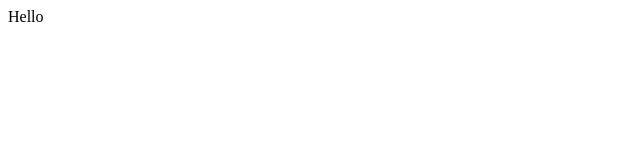
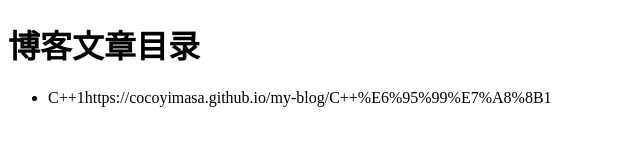
Before and after one commit to cocoyimasa/my-blog, a plain HTML site: page index.html in a window 1280 px wide. Shown: the whole page, without its empty margins (0-640 px from the left). Drawn offline with Linux system fonts and the light colour scheme.

Commit message:
Update index.html

```diff
--- a/index.html
+++ b/index.html
@@ -7,6 +7,9 @@
     <title>Document</title>
 </head>
 <body>
-    Hello
+    <h1>博客文章目录</h1>
+    <ul>
+        <li>C++1<a>https://cocoyimasa.github.io/my-blog/C++%E6%95%99%E7%A8%8B1</a></li>
+    </ul>
 </body>
 </html>
```
